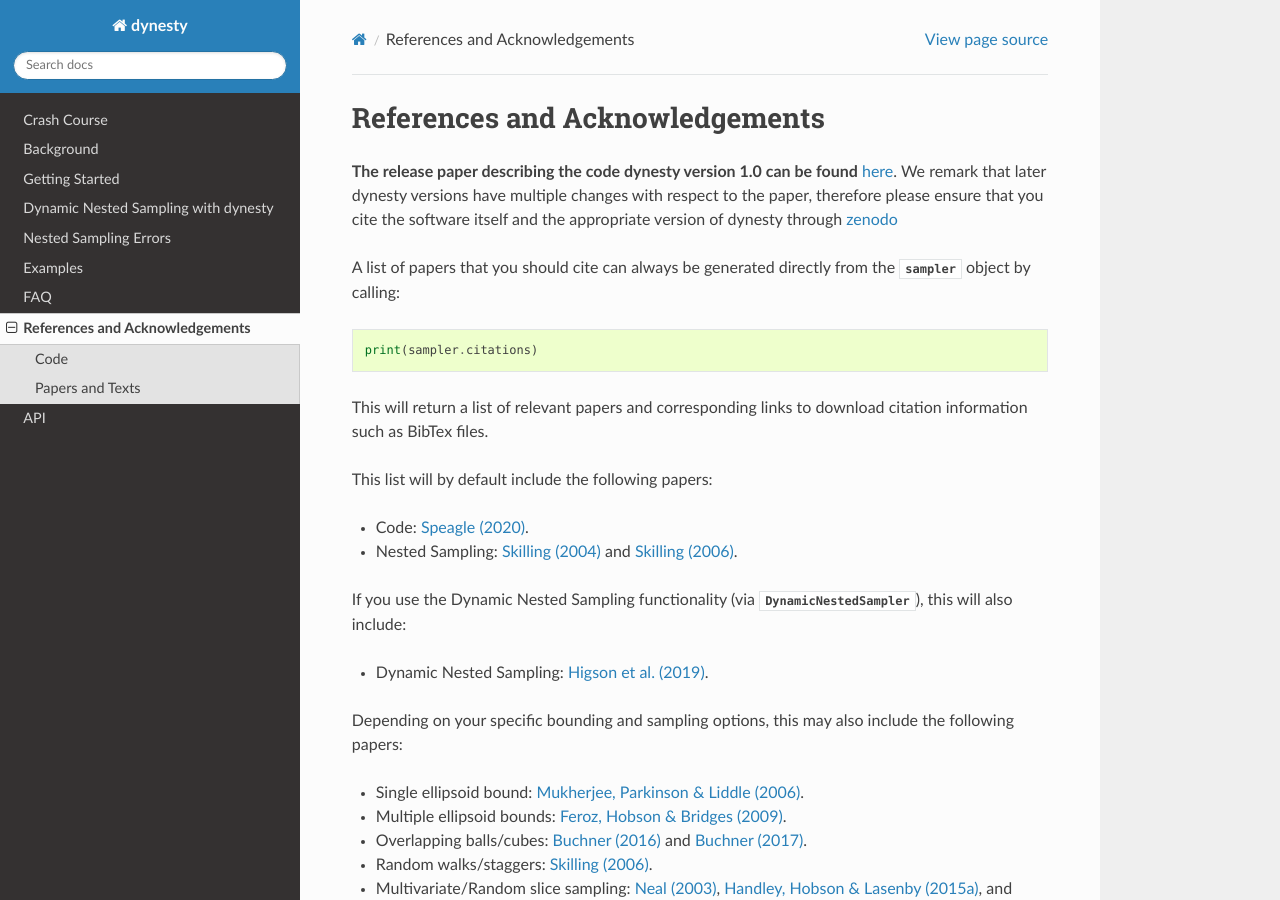
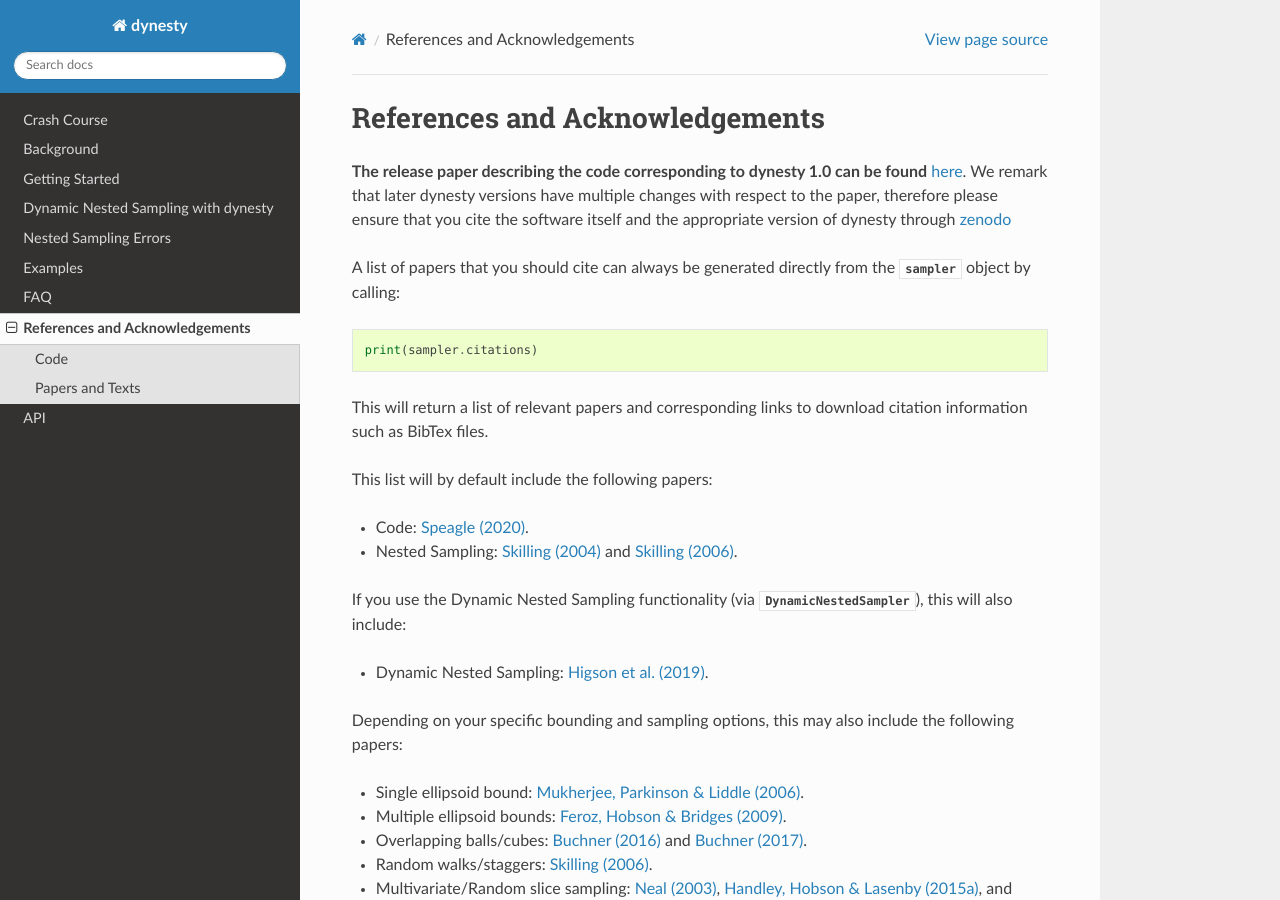
Before and after one commit to joshspeagle/dynesty, a Sphinx documentation site: the page built from docs/source/references.rst, in a window 1280 px wide and 900 px high. Built offline with Sphinx 7.4.7 and the Read the Docs theme 2.0.0, drawn with Linux system fonts in a browser that asks for light colours; the version number could not be read and is left out.

```diff
--- a/docs/source/references.rst
+++ b/docs/source/references.rst
@@ -2,7 +2,7 @@
 References and Acknowledgements
 ===============================
 
-**The release paper describing the code dynesty version 1.0 can be found**
+**The release paper describing the code corresponding to dynesty 1.0 can be found**
 `here <https://github.com/joshspeagle/dynesty/tree/master/paper/dynesty.pdf>`_.
 We remark that later dynesty versions have multiple changes with respect to the paper, therefore please ensure that you cite the software itself and the appropriate version of dynesty through  `zenodo <https://doi.org/10.5281/zenodo.3348367>`_
 
```
Also changed, not shown: README.md (+1 -0 lines).
